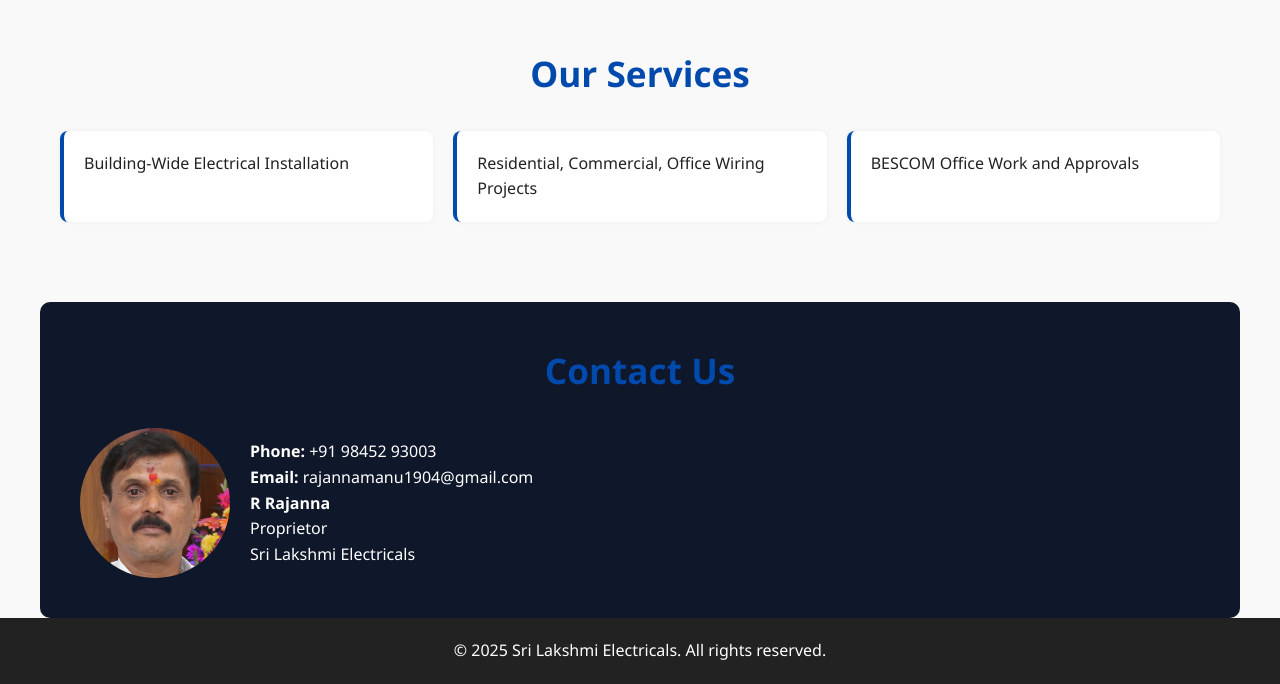
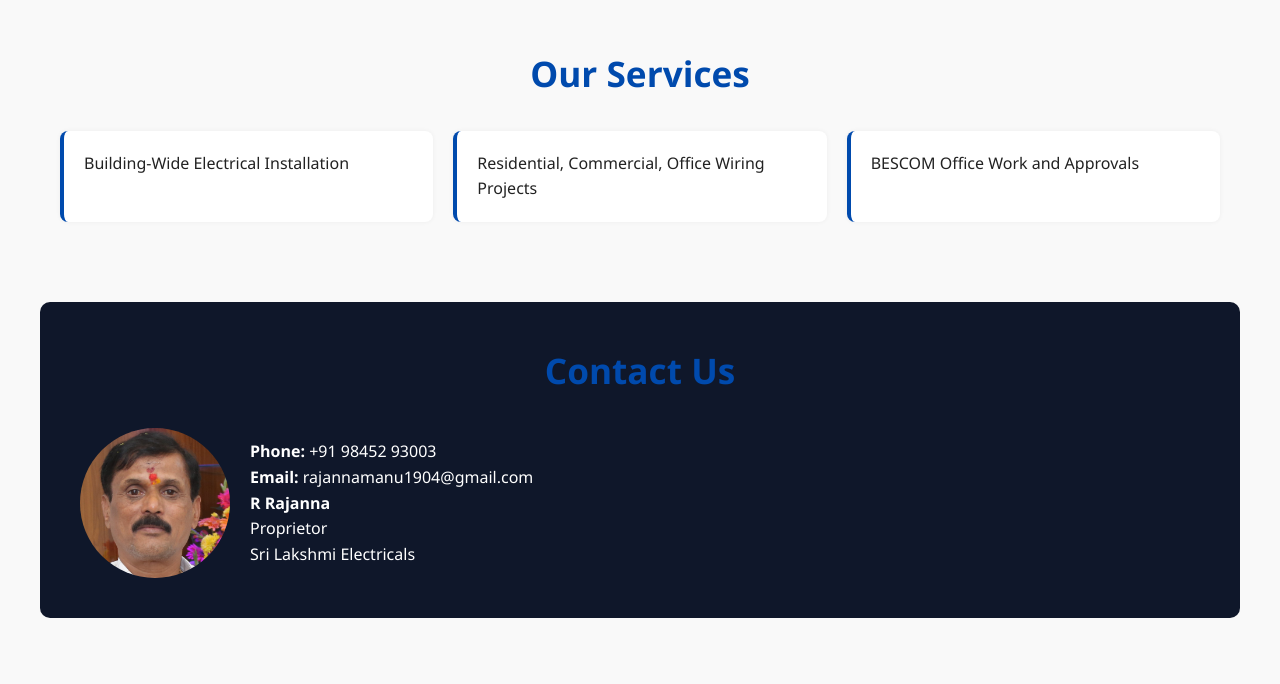
Before and after one commit to ManojR2005/sri_lakshmi_electricals, a plain HTML site: page index.html in a window 1280 px wide. Shown: the part 1480-2164 px from the top of the page. After the commit the page ends 2098 px from the top, so only its background shows below. Drawn offline with Linux system fonts and the light colour scheme.

Commit message:
Update index.html

```diff
--- a/index.html
+++ b/index.html
@@ -373,9 +373,6 @@
   </div>
 </section>
 
-<footer>
-  &copy; 2025 Sri Lakshmi Electricals. All rights reserved.
-</footer>
 
 </body>
 </html>
```
